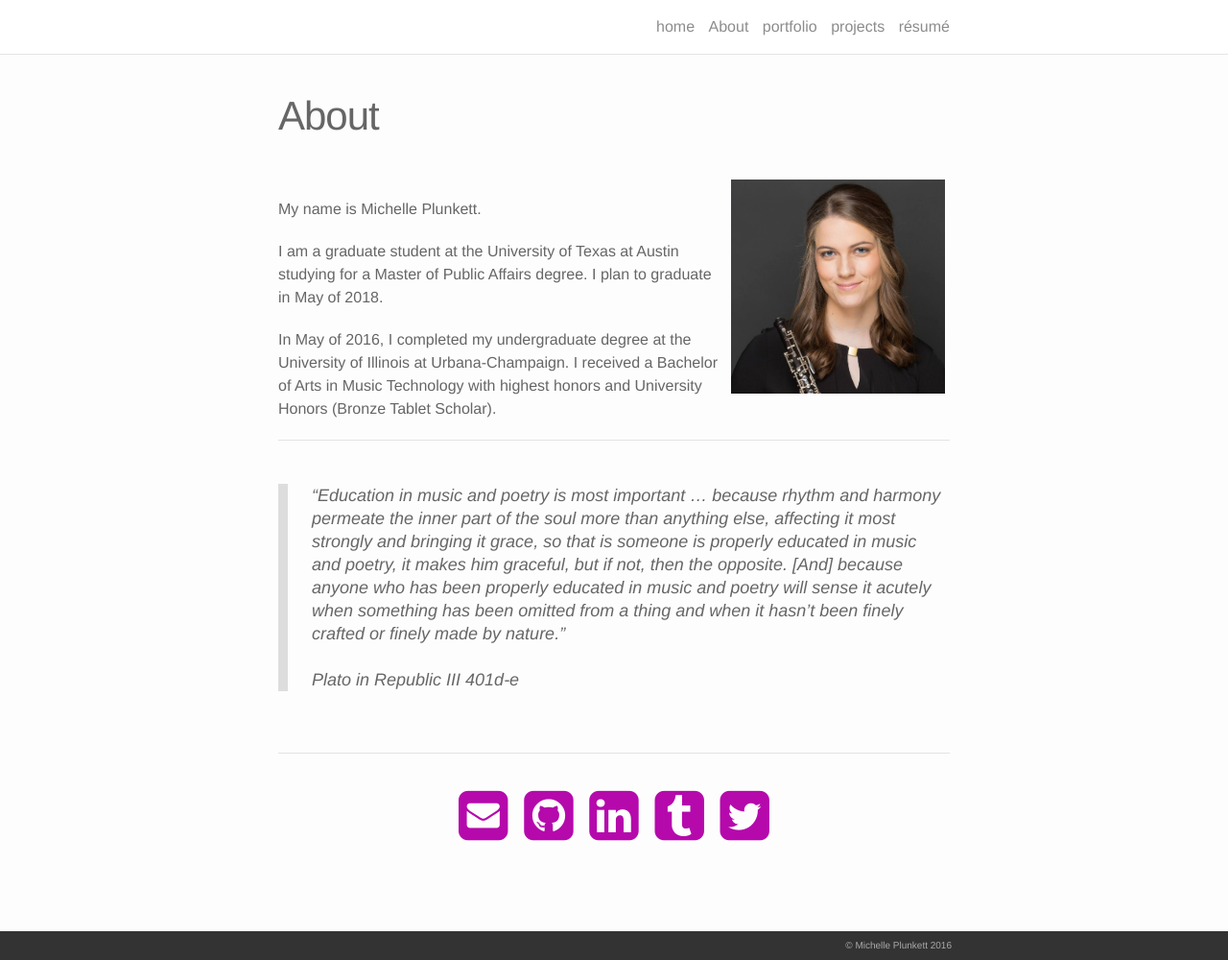
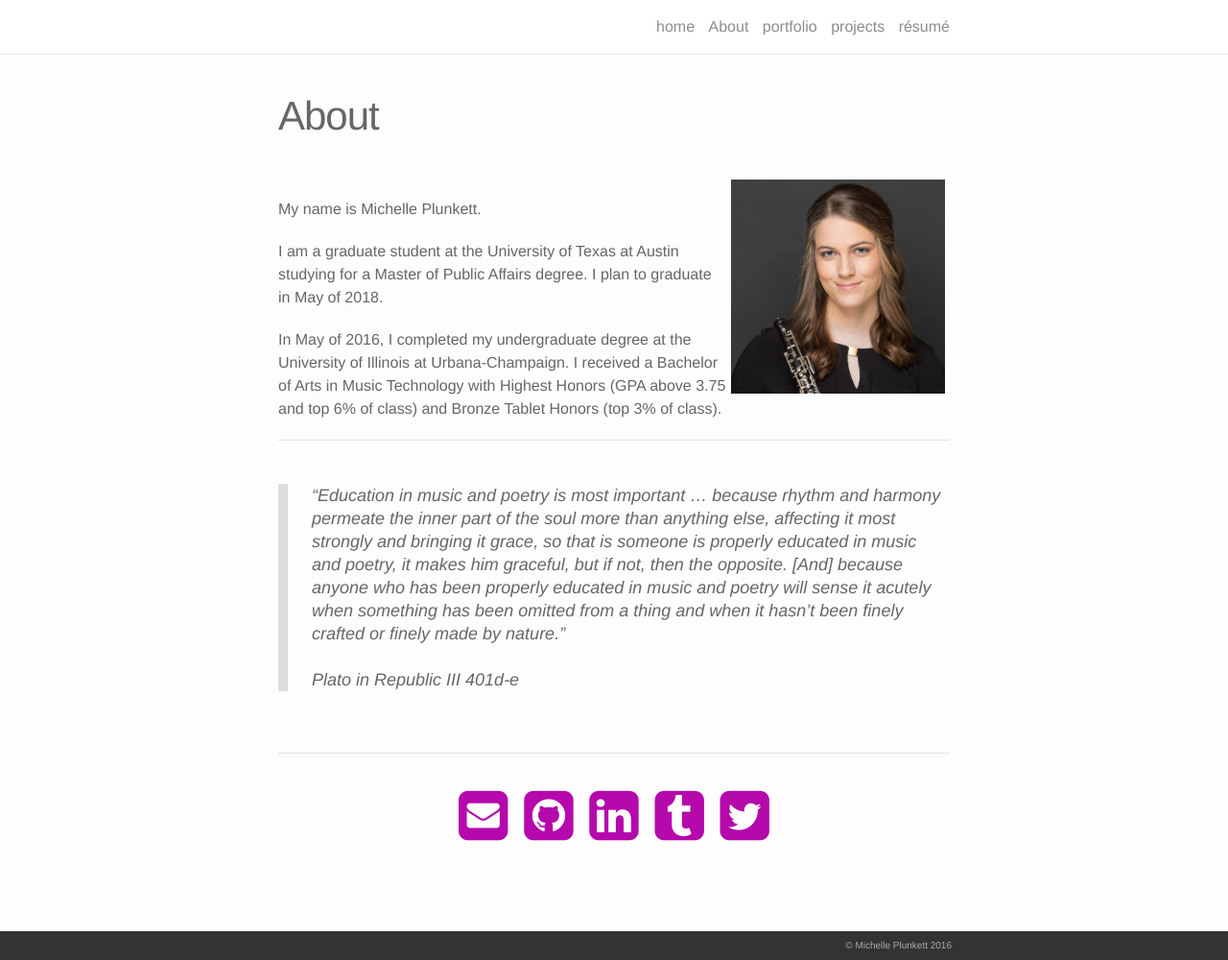
Before and after one commit to michelleplunkett/michelleplunkett.github.io, a Jekyll site: the page built from about.md, in a window 1280 px wide and 1000 px high. Shown: the whole window at 96% size. Built offline with Jekyll 4.4.1, drawn with Linux system fonts in a browser that asks for light colours; nearby versions of some CDN libraries.

Commit message:
Update about.md

```diff
--- a/about.md
+++ b/about.md
@@ -10,7 +10,7 @@ My name is Michelle Plunkett.
 
 I am a graduate student at the University of Texas at Austin studying for a Master of Public Affairs degree. I plan to graduate in May of 2018.
 
-In May of 2016, I completed my undergraduate degree at the University of Illinois at Urbana-Champaign. I received a Bachelor of Arts in Music Technology with highest honors and University Honors (Bronze Tablet Scholar).
+In May of 2016, I completed my undergraduate degree at the University of Illinois at Urbana-Champaign. I received a Bachelor of Arts in Music Technology with Highest Honors (GPA above 3.75 and top 6% of class) and Bronze Tablet Honors (top 3% of class).
 
 ---
 
```
